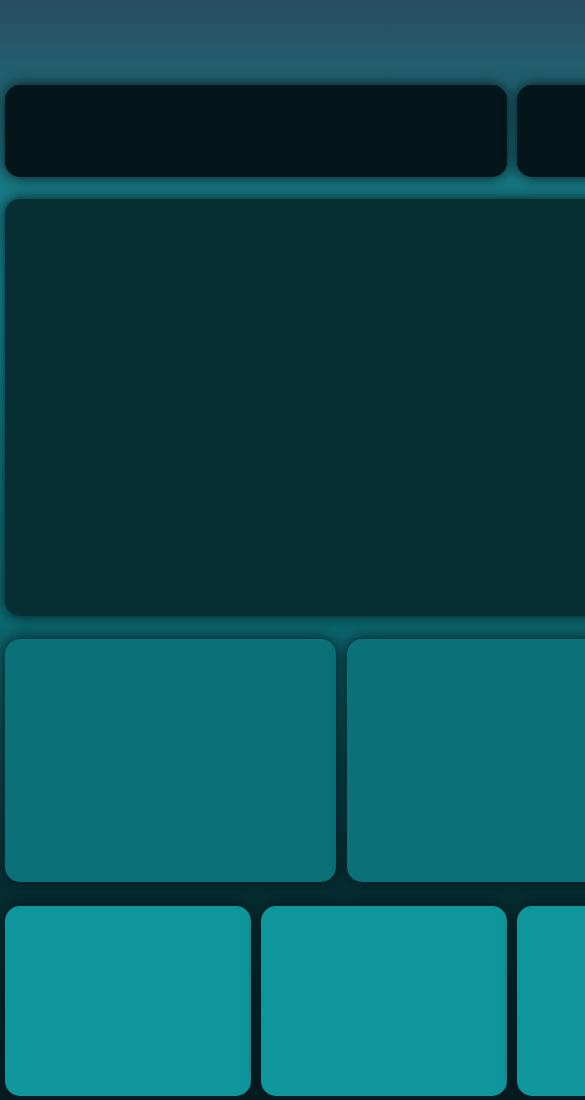
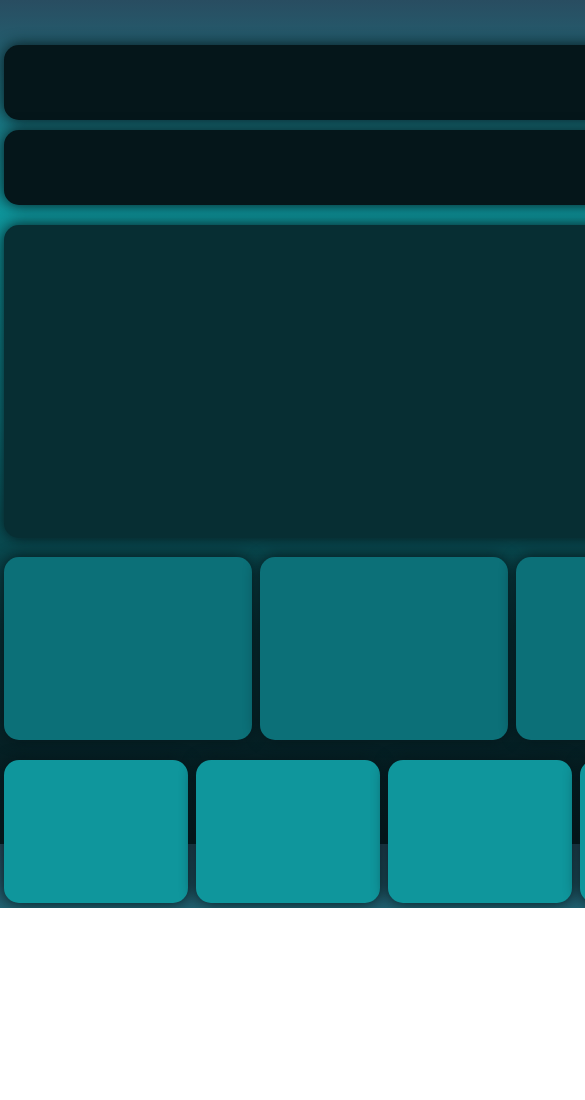
Before and after one commit to danielnavasbecerra/Media-Queries.github.io, a plain HTML site: page index.html in a window 390 px wide. Shown: the top 1100 px of the page, 585 px wide, since content can reach past the window. After the commit the page ends 908 px from the top, so only its background shows below. Drawn offline with Linux system fonts and the light colour scheme.

Commit message:
first commit

```diff
--- a/CSS/styles.css
+++ b/CSS/styles.css
@@ -5,6 +5,7 @@
 
 body {
     background: linear-gradient(#294D61, #0F969C, #0C7078, #072E33, #05161A);
+    background-attachment: fixed;
 }
 
 .general{
@@ -85,7 +86,8 @@ body {
     border-radius: 15px;  /* Sup iz, sup der, inf der, inf iz*/
 }
 
-@media (max-width: 321px) and (max-width: 768px) {
+/* Responsive: 768px*/
+@media (min-width: 321px) and (max-width: 768px) {
     .general{
         width: 768px;
         height: 768px;
@@ -94,10 +96,65 @@ body {
         margin-bottom: 40px;
     }
     #header {
-    width: 100%;
-    height: 100px;
-    margin: 10px auto;
-    display: flex;
-    justify-content: space-between;
+        width: 100%;
+        height: 170px;
+        margin: 10px auto;
+        display: flex;
+        flex-direction: column;
+    }
+    .divs_header {
+        width: 99%;
+        height: 100%;
+        background-color: #05161A;
+        margin: 5px auto;
+        box-shadow: 0px 0px 15px #05161A;   /* Sombras Horizontal Vertical Grosor y Color*/
+        border-radius: 15px;  /* Sup iz, sup der, inf der, inf iz*/
+    }
+    #principal{
+        width: 100%;
+        height: 42%;
+        margin: 10px auto;
+        display: flex;
+        align-items: center;
+    }
+    .div_principal {
+        width: 99%;
+        height: 97%;
+        background-color: #072E33;
+        margin: 5px auto;
+        box-shadow: 0px 0px 15px #05161A;   /* Sombras Horizontal Vertical Grosor y Color*/
+        border-radius: 15px;  /* Sup iz, sup der, inf der, inf iz*/
+    }
+    #cajas {
+        width: 100%;
+        height: 25%;
+        margin: 10px auto;
+        display: flex;
+        align-items: center;
+        justify-content: space-between;
+    }
+    .caja {
+        width: 32.3%;
+        height: 95%;
+        background-color: #0C7078;
+        margin: 5px auto;
+        box-shadow: 0px 0px 15px #05161A;   /* Sombras Horizontal Vertical Grosor y Color*/
+        border-radius: 15px;  /* Sup iz, sup der, inf der, inf iz*/
+    }
+    #footer {
+        width: 100%;
+        height: 20%;
+        margin: 10px auto;
+        display: flex;
+        align-items: center;
+        justify-content: space-between;
+    }
+    .footer_caja {
+        width: 24%;
+        height: 93%;
+        background-color: #0F969C;
+        margin: 5px auto;
+        box-shadow: 0px 0px 15px #05161A;   /* Sombras Horizontal Vertical Grosor y Color*/
+        border-radius: 15px;  /* Sup iz, sup der, inf der, inf iz*/
+    }
 }
-}
```
